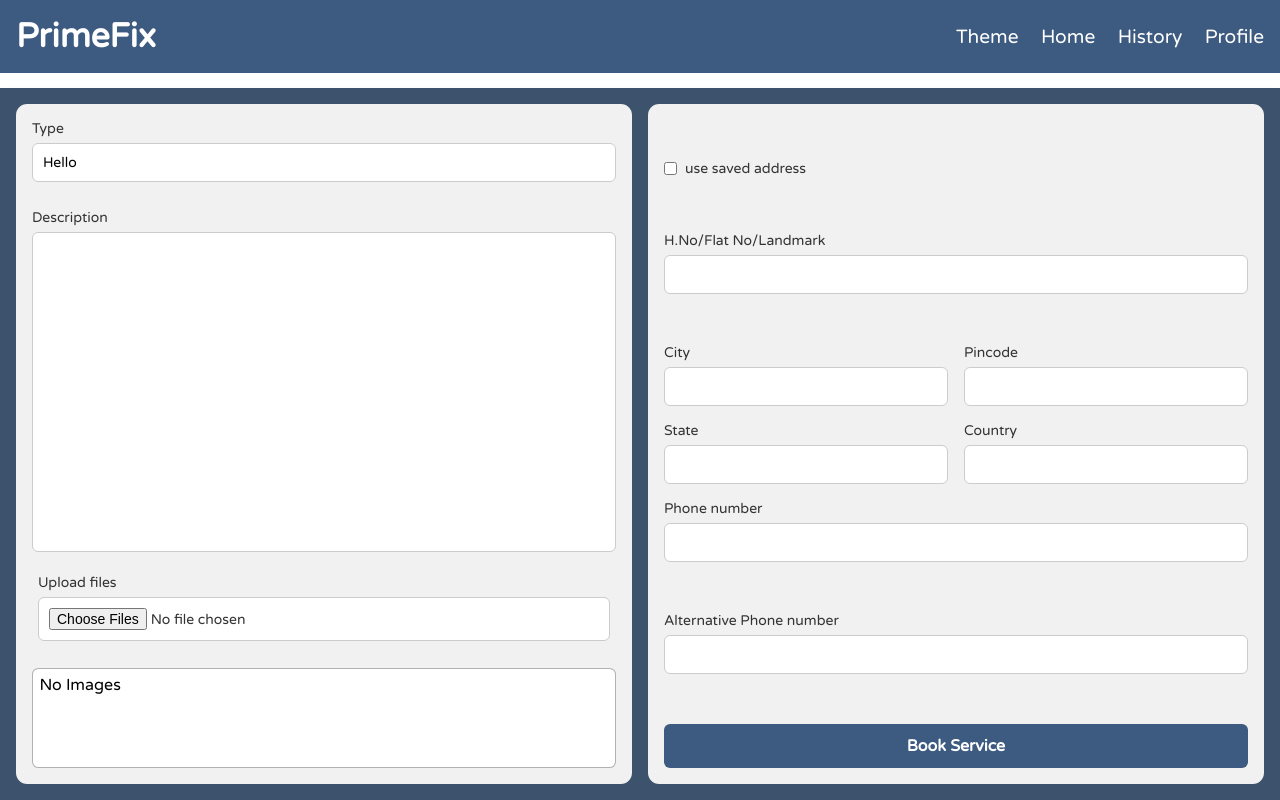
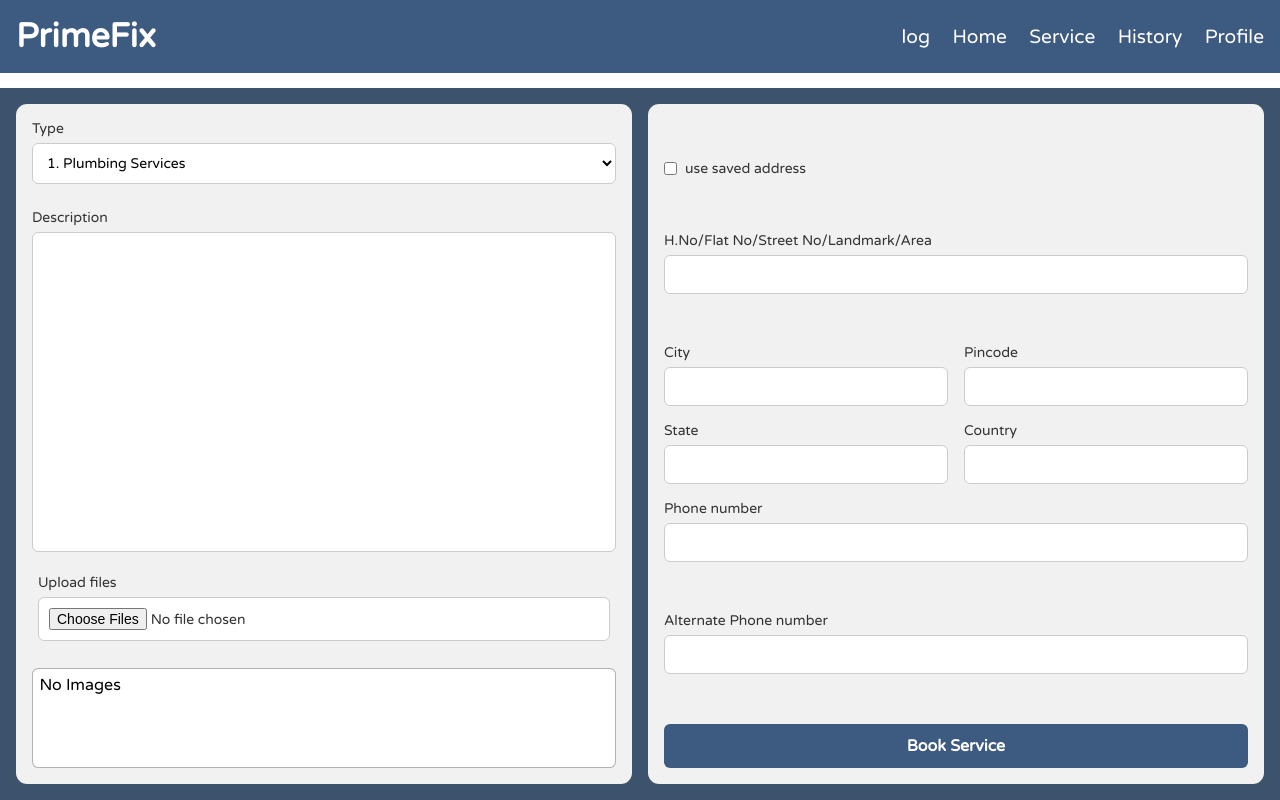
Before and after one commit to deepanshu2202/PrimeFix, a React (Vite) app in the folder client/: page /service in a window 1280 px wide. Built offline with nearby package versions, Linux system fonts and the light colour scheme.

Commit message:
Finished ServicePage

```diff
--- a/client/src/components/Navbar.jsx
+++ b/client/src/components/Navbar.jsx
@@ -1,7 +1,13 @@
+// react
 import "../styles/components/navbar.css";
 import { useEffect, useState } from "react";
 import { useNavigate } from "react-router-dom";
+
+// icons
 import { GiHamburgerMenu } from "react-icons/gi";
+
+// redux
+import { useSelector } from "react-redux";
 
 const Navbar = () => {
   const navigate = useNavigate();
@@ -9,6 +15,7 @@ const Navbar = () => {
   const [profileClick, setProfileClick] = useState(false);
   const [sidebarIsOpen, setSideBarIsOpen] = useState(false);
   const [onMobile, setOnMobile] = useState(window.innerWidth < 540);
+  const selectedService = useSelector((state) => state.global.selectedService);
 
   useEffect(() => {
     const handleScroll = () => {
@@ -35,8 +42,8 @@ const Navbar = () => {
     return () => window.removeEventListener("resize", handleResize);
   }, []);
 
-  const handleToggleTheme = () => {
-    setOnMobile(onMobile);
+  const handleLog = () => {
+    console.log("Id : ", selectedService);
   };
 
   const handleLogoutClick = () => {
@@ -55,8 +62,9 @@ const Navbar = () => {
         </div>
       ) : (
         <div className="nav-actions">
-          <div onClick={handleToggleTheme}>Theme</div>
+          <div onClick={handleLog}>log</div>
           <div onClick={() => navigate("/")}>Home</div>
+          <div onClick={() => navigate("/service")}>Service</div>
           <div onClick={() => navigate("/history")}>History</div>
           <div onClick={() => setProfileClick((prev) => !prev)}>Profile</div>
         </div>
@@ -65,11 +73,12 @@ const Navbar = () => {
       <div className={`nav-actions-mobile ${sidebarIsOpen ? "open" : ""}`}>
         <div>
           <div className="nav-action-mobile-btn">Theme</div>
-          <div className="nav-action-mobile-btn">Home</div>
-          <div className="nav-action-mobile-btn">History</div>
-          <div className="nav-action-mobile-btn">Profile</div>
+          <div className="nav-action-mobile-btn" onClick={() => navigate("/")}>Home</div>
+          <div className="nav-action-mobile-btn" onClick={() => navigate("/service")}>Service</div>
+          <div className="nav-action-mobile-btn" onClick={() => navigate("/history")}>History</div>
+          <div className="nav-action-mobile-btn" onClick={() => navigate("/profile")}>Profile</div>
         </div>
-        <div className="mobile-logout-btn">Logout</div>
+        <div className="mobile-logout-btn" onClick={handleLogoutClick}>Logout</div>
       </div>
 
       {profileClick && (
--- a/client/src/pages/HomePage.jsx
+++ b/client/src/pages/HomePage.jsx
@@ -1,10 +1,9 @@
-import { useState } from "react";
+// react
 import "../styles/pages/homepage.css";
-import { FaTools } from "react-icons/fa";
-import { TbClockPin } from "react-icons/tb";
-import { GrUserExpert } from "react-icons/gr";
-import { MdOutlinePriceCheck } from "react-icons/md";
+import { useEffect, useState } from "react";
+import { useNavigate } from "react-router-dom";
 
+// Icons
 import {
   FaFacebookF,
   FaTwitter,
@@ -12,24 +11,47 @@ import {
   FaLinkedinIn,
 } from "react-icons/fa";
 
+import { FaTools } from "react-icons/fa";
+import { TbClockPin } from "react-icons/tb";
+import { GrUserExpert } from "react-icons/gr";
+import { MdOutlinePriceCheck } from "react-icons/md";
+
+// Images
 import faqImg from "../assets/faq-image.png";
 import heroImage from "../assets/hero-img.png";
 import serviceImg from "../assets/service-img.jpeg";
 import contactImg from "../assets/contact-img.jpeg";
 
+// Redux
+import { useDispatch } from "react-redux";
+import { setSelectedService } from "../redux/slice/globalSlice";
+
+// Miscellaneous
 import { services, faqs } from "../utils/constants";
-import { useNavigate } from "react-router-dom";
 
 const HomePage = () => {
   const navigate = useNavigate();
+  const dispatch = useDispatch();
+
   // STATES
   const [contactText, setContactText] = useState("");
   const [openFaqIndex, setOpenFaqIndex] = useState(null);
-  const [toggleActiveContactButton, setToggleActiveContactButton] = useState(true);
+  const [toggleActiveContactButton, setToggleActiveContactButton] =
+    useState(true);
+
+  //useEffects
+  useEffect(() => {
+    dispatch(setSelectedService({ id: "1", title: "Plumbing Services" }));
+
+    // eslint-disable-next-line react-hooks/exhaustive-deps
+  }, []);
 
   // FUNCTIONS
-  const handleServiceClick = () => {
-    navigate('/service');
+  const handleServiceClick = (e) => {
+    const id = e.target.id;
+    const title = e.target.title;
+    dispatch(setSelectedService({ id, title }));
+    navigate("/service");
   };
 
   const toggleFAQ = (index) => {
@@ -125,13 +147,16 @@ const HomePage = () => {
           <div
             key={id}
             id={id}
+            title={title}
             className="service-item"
             onClick={handleServiceClick}
           >
-            <h3 id={id}>{id + ". " + title}</h3>
+            <h3 id={id} title={title}>
+              {id + ". " + title}
+            </h3>
             <ul>
               {sub.map((item, i) => (
-                <li key={i} id={id}>
+                <li key={i} id={id} title={title}>
                   {item}
                 </li>
               ))}
--- a/client/src/pages/ServicePage.jsx
+++ b/client/src/pages/ServicePage.jsx
@@ -1,22 +1,66 @@
+// react
 import "../styles/pages/servicepage.css";
-import { useState } from "react";
+import { useEffect, useState } from "react";
+
+// redux
+import { useSelector } from "react-redux";
+
+// miscellaneous
+import { services } from "../utils/constants";
 
 const ServicePage = () => {
+  const userSavedAddress = useSelector((state) => state.user.address);
+  const selectedService = useSelector((state) => state.global.selectedService);
+
   const [userCity, setUserCity] = useState("");
   const [userState, setUserState] = useState("");
   const [checkbox, setCheckbox] = useState(false);
-  const [serviceType, setServiceType] = useState("Hello"); // to be excluded
   const [cityPincode, setCityPincode] = useState("");
   const [userAddress, setUserAddress] = useState("");
   const [userCountry, setUserCountry] = useState("");
-  const [serviceImages, setServiceImages] = useState(null); // to be modified
+  const [serviceImages, setServiceImages] = useState(null);
   const [userPhoneNumber, setUserPhoneNumber] = useState("");
   const [serviceDescription, setServiceDescription] = useState("");
   const [userAltPhoneNumber, setUserAltPhoneNumber] = useState("");
+  const [serviceType, setServiceType] = useState(
+    `${selectedService.id}. ${selectedService.title}`
+  );
 
+  // useEffects
+  useEffect(() => {
+    const setAddress = () => {
+      setUserCity(userSavedAddress.city);
+      setUserState(userSavedAddress.state);
+      setUserAddress(userSavedAddress.main);
+      setCityPincode(userSavedAddress.pincode);
+      setUserCountry(userSavedAddress.country);
+      setUserPhoneNumber(userSavedAddress.phone);
+      setUserAltPhoneNumber(userSavedAddress.altPhone);
+    };
+
+    const resetAddress = () => {
+      setUserCity("");
+      setUserState("");
+      setUserAddress("");
+      setCityPincode("");
+      setUserCountry("");
+      setUserPhoneNumber("");
+      setUserAltPhoneNumber("");
+    };
+
+    if (checkbox) {
+      setAddress();
+    } else {
+      resetAddress();
+    }
+
+    // eslint-disable-next-line react-hooks/exhaustive-deps
+  }, [checkbox]);
+
+  // functions
   const handleFormSubmit = (e) => {
     e.preventDefault();
-    console.log("submitting form....");
+    console.log(userSavedAddress);
   };
 
   return (
@@ -25,12 +69,16 @@ const ServicePage = () => {
         <div className="service-details-container">
           <label className="service-type">
             Type <br />
-            <input
-              type="text"
-              value={serviceType}
+            <select
+              defaultValue={serviceType}
               onChange={(e) => setServiceType(e.target.value)}
-              readOnly={checkbox}
-            />
+            >
+              {Object.entries(services).map(([key, value]) => (
+                <option key={key} value={`${key}. ${value.title}`}>
+                  {`${key}. ${value.title}`}
+                </option>
+              ))}
+            </select>
           </label>
 
           <label className="service-description">
@@ -38,6 +86,7 @@ const ServicePage = () => {
             <textarea
               value={serviceDescription}
               onChange={(e) => setServiceDescription(e.target.value)}
+              required
             />
           </label>
 
@@ -70,11 +119,12 @@ const ServicePage = () => {
           </label>
 
           <label className="user-address">
-            H.No/Flat No/Landmark <br />
+            H.No/Flat No/Street No/Landmark/Area <br />
             <input
               type="text"
               value={userAddress}
               onChange={(e) => setUserAddress(e.target.value)}
+              required
             />
           </label>
 
@@ -85,6 +135,7 @@ const ServicePage = () => {
                 type="text"
                 value={userCity}
                 onChange={(e) => setUserCity(e.target.value)}
+                required
               />
             </label>
             <label className="user-city-pincode">
@@ -93,6 +144,7 @@ const ServicePage = () => {
                 type="number"
                 value={cityPincode}
                 onChange={(e) => setCityPincode(e.target.value)}
+                required
               />
             </label>
           </div>
@@ -104,6 +156,7 @@ const ServicePage = () => {
                 type="text"
                 value={userState}
                 onChange={(e) => setUserState(e.target.value)}
+                required
               />
             </label>
             <label className="user-country">
@@ -112,6 +165,7 @@ const ServicePage = () => {
                 type="text"
                 value={userCountry}
                 onChange={(e) => setUserCountry(e.target.value)}
+                required
               />
             </label>
           </div>
@@ -122,11 +176,12 @@ const ServicePage = () => {
               type="tel"
               value={userPhoneNumber}
               onChange={(e) => setUserPhoneNumber(e.target.value)}
+              required
             />
           </label>
 
           <label className="user-phone-alt">
-            Alternative Phone number <br />
+            Alternate Phone number <br />
             <input
               type="tel"
               value={userAltPhoneNumber}
--- /dev/null
+++ b/client/src/redux/slice/globalSlice.js
@@ -0,0 +1,23 @@
+import { createSlice } from "@reduxjs/toolkit";
+
+const initialState = {
+    selectedService: {
+        id:"1",
+        title:"Plumbing Services",
+    },
+}
+
+export const globalSlice = createSlice({
+    name:"gloabl",
+    initialState,
+    reducers:{
+        setSelectedService: (state, actions) => {
+            state.selectedService.id = actions.payload.id;
+            state.selectedService.title = actions.payload.title;
+        }
+    },
+})
+
+export const { setSelectedService } = globalSlice.actions;
+
+export default globalSlice.reducer;
--- a/client/src/redux/slice/userSlice.js
+++ b/client/src/redux/slice/userSlice.js
@@ -1,19 +1,28 @@
-import { createSlice } from '@reduxjs/toolkit'
+import { createSlice } from "@reduxjs/toolkit";
 
 export const userSlice = createSlice({
-  name: 'user',
+  name: "user",
   initialState: {
-    name:"",
-    email:"",
+    name: "",
+    email: "",
+    address: {
+      main: "226/2, Amrit Colony",
+      city: "Rohtak",
+      pincode: "124001",
+      state: "Haryana",
+      country: "India",
+      phone: "123-456-7890",
+      altPhone: "123-456-7890"
+    },
   },
   reducers: {
     setUser: (state, actions) => {
-        state.name = actions.payload.name ?? state.name;
-        state.email = actions.payload.email ?? state.email;
+      state.name = actions.payload.name ?? state.name;
+      state.email = actions.payload.email ?? state.email;
     },
   },
-})
+});
 
-export const { setUser } = userSlice.actions
+export const { setUser } = userSlice.actions;
 
-export default userSlice.reducer
+export default userSlice.reducer;
--- a/client/src/redux/store/store.js
+++ b/client/src/redux/store/store.js
@@ -1,9 +1,11 @@
 import userReducer from "../slice/userSlice";
+import globalReducer from "../slice/globalSlice";
 import { configureStore } from "@reduxjs/toolkit";
 
 const store = configureStore({
   reducer: {
     user: userReducer,
+    global: globalReducer,
   },
 });
 
--- a/client/src/styles/pages/servicepage.css
+++ b/client/src/styles/pages/servicepage.css
@@ -52,7 +52,8 @@
 
 /* Inputs & textarea */
 .servicepage-root input,
-.servicepage-root textarea {
+.servicepage-root textarea,
+.servicepage-root select {
   margin-top: 6px;
   padding: 10px;
   font-size: 14px;
@@ -60,6 +61,10 @@
   border-radius: 6px;
   outline: none;
   background-color: white;
+}
+
+.servicepage-root select option {
+  border-radius: 1rem;
 }
 
 .servicepage-root input:focus,
```
